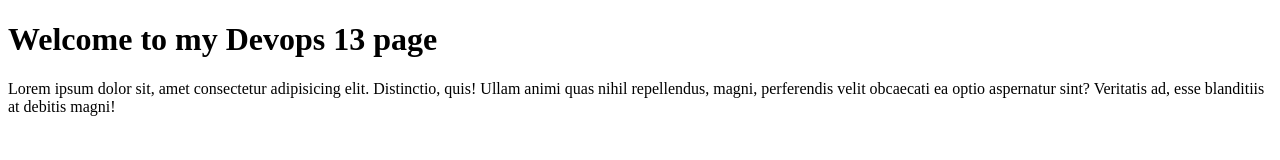
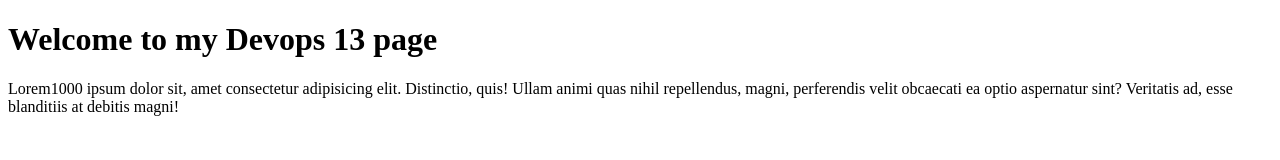
Before and after one commit to sheilasigilai110/myfirst_website, a plain HTML site: page index.html in a window 1280 px wide. Drawn offline with Linux system fonts and the light colour scheme.

Commit message:
[Lorem 100]

```diff
--- a/index.html
+++ b/index.html
@@ -8,6 +8,6 @@
 </head>
 <body>
     <h1>Welcome to my Devops 13 page</h1>
-    <p>Lorem ipsum dolor sit, amet consectetur adipisicing elit. Distinctio, quis! Ullam animi quas nihil repellendus, magni, perferendis velit obcaecati ea optio aspernatur sint? Veritatis ad, esse blanditiis at debitis magni!</p>
+    <p>Lorem1000 ipsum dolor sit, amet consectetur adipisicing elit. Distinctio, quis! Ullam animi quas nihil repellendus, magni, perferendis velit obcaecati ea optio aspernatur sint? Veritatis ad, esse blanditiis at debitis magni!</p>
 </body>
 </html>
```
